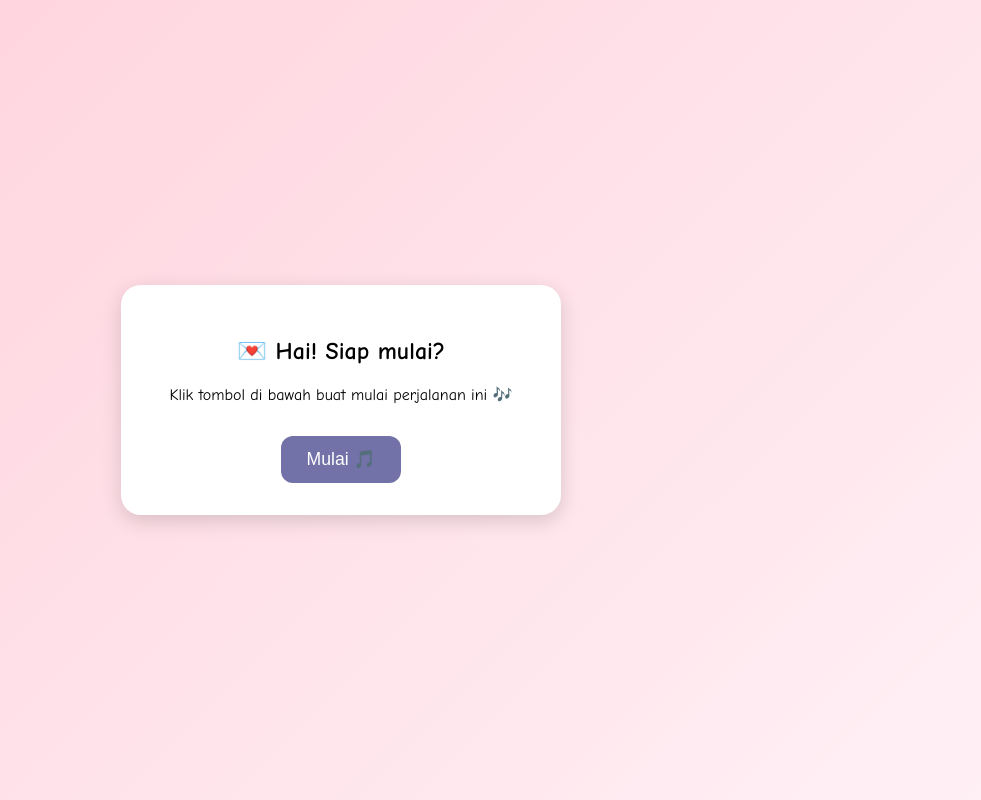
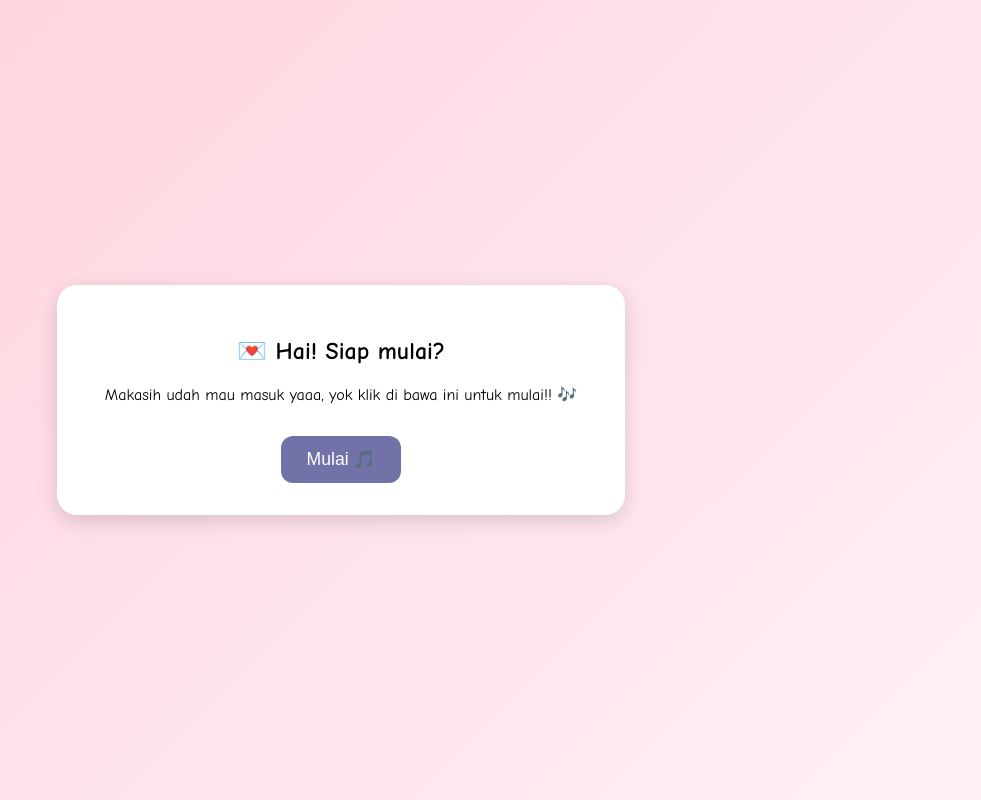
Before and after one commit to FemXz/Buat-Kakaknya, a plain HTML site: page index.html in a window 1280 px wide. Shown: the whole page, without its empty margins (299-1280 px from the left). Drawn offline with Linux system fonts and the light colour scheme.

Commit message:
Change title and update overlay message

```diff
--- a/index.html
+++ b/index.html
@@ -3,14 +3,14 @@
 <head>
   <meta charset="UTF-8">
   <meta name="viewport" content="width=device-width, initial-scale=1.0">
-  <title>Ajakan Temenan Lucu!</title>
+  <title>hehehehehe</title>
   <link rel="stylesheet" href="https://cdnjs.cloudflare.com/ajax/libs/font-awesome/6.4.0/css/all.min.css">
 
   <!-- Overlay awal -->
 <div id="start-overlay">
   <div class="overlay-content">
     <h2>💌 Hai! Siap mulai?</h2>
-    <p>Klik tombol di bawah buat mulai perjalanan ini 🎶</p>
+    <p>Makasih udah mau masuk yaaa, yok klik di bawa ini untuk mulai!! 🎶</p>
     <button id="start-btn">Mulai 🎵</button>
   </div>
 </div>
```
